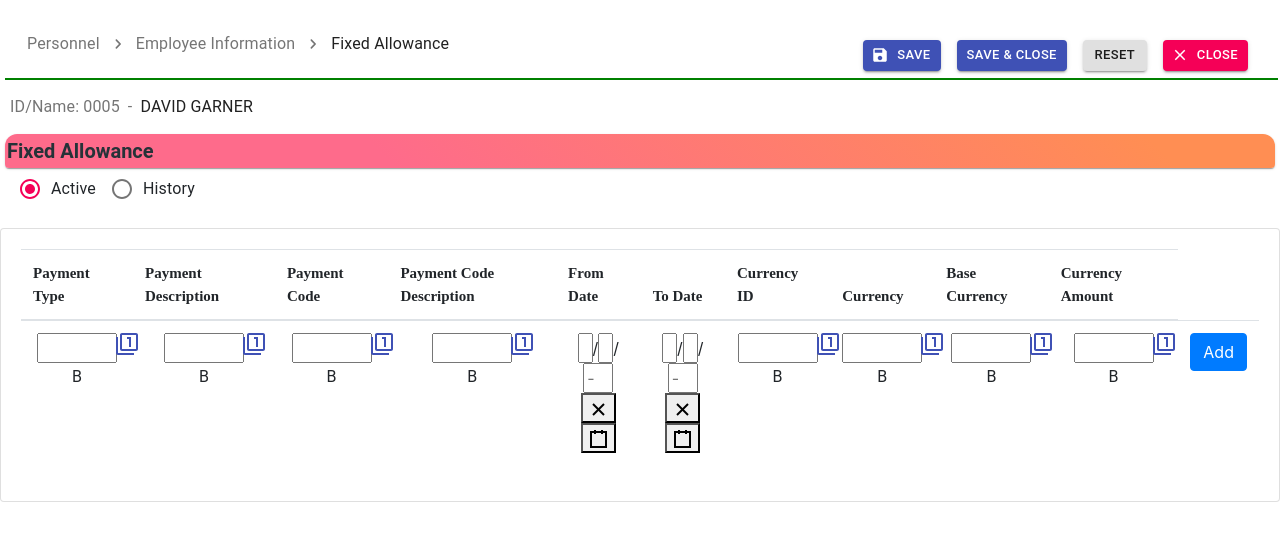
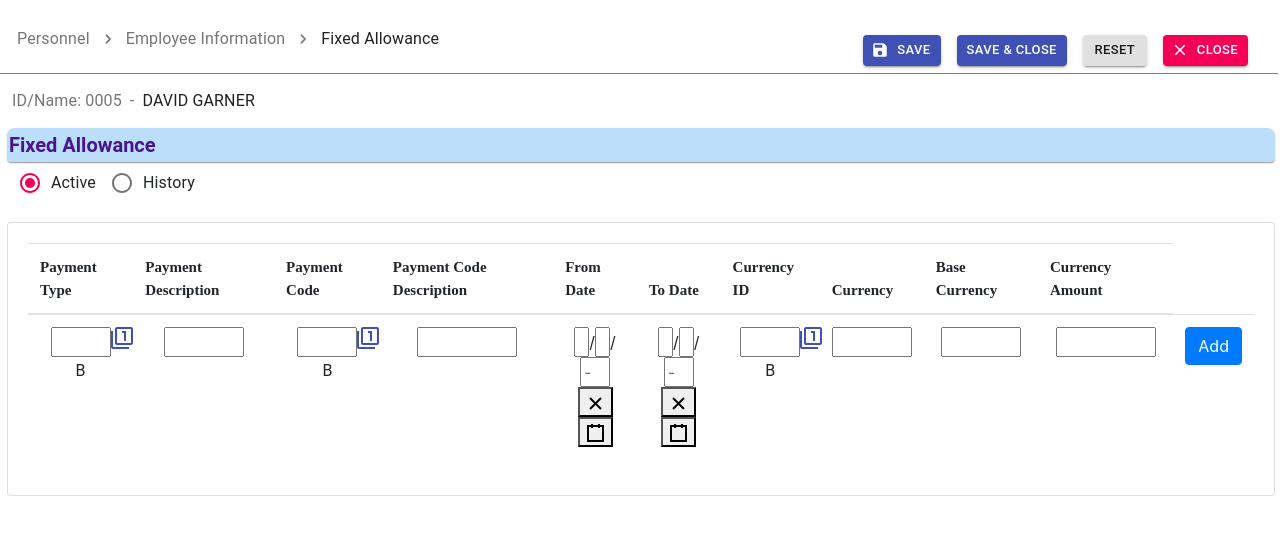
Before and after one commit to rareh21/React-Project, a React (Create React App) app: page / in a window 1280 px wide. Shown: the top 540 px of the page. Built offline with nearby package versions, Linux system fonts and the light colour scheme.

Commit message:
edited the color

```diff
--- a/src/App.js
+++ b/src/App.js
@@ -10,22 +10,24 @@ import './App.css';
 function App() {
   return (
     <div className="App">
-      <div className="row-reverse" style={{marginTop:10, marginLeft:5, marginRight:2, marginBottom:10, borderBottom:"2px solid green", padding:22}}>
+      <div className="row-reverse" style={{marginTop:5, marginLeft:-5, marginRight:2, marginBottom:10, borderBottom:"1px solid grey", padding:22}}>
         <div>
         <ReactButton />
         <SimpleBreadcrumbs />
         </div>
       </div>
-      <div style={{marginTop:10, marginLeft:5, marginRight:2, marginBottom:10, padding:5}}>
+      <div style={{marginTop:10, marginLeft:7, marginRight:2, marginBottom:10, padding:5}}>
       <SecondBreadcrumbs />
       </div>
-      <div style={{marginLeft:5,marginRight:5}}>
+      <div style={{marginLeft:7,marginRight:5}}>
       <FirstGrid />
       </div>
       <div style={{textAlign:"left", marginLeft:20}}>
         <Example />
       </div>
+      <div style={{marginLeft:7,marginRight:5}}>
       <Form />
+      </div>
     </div>
   );
 }
--- a/src/components/Dialog.js
+++ b/src/components/Dialog.js
@@ -56,7 +56,7 @@ export default function SimpleDialogDemo() {
   };
   const mystyle = {
     position: "relative",
-    left: 50,
+    left: 41,
     bottom: 85
   };
 
--- a/src/components/FirstGrid.js
+++ b/src/components/FirstGrid.js
@@ -20,7 +20,7 @@ export default function FirstGrid() {
     <div className={classes.root}>
       <Grid container spacing={3}>
         <Grid item xs={12}>
-          <Paper className={classes.paper} style={{textAlign:'left', color:'#263238', background: 'linear-gradient(45deg, #FE6B8B 30%, #FF8E53 90%)',borderTopLeftRadius: 12, borderTopRightRadius: 12,fontSize:20, fontFamily:'Roboto', fontWeight:'bold'}}>Fixed Allowance</Paper>
+          <Paper className={classes.paper} style={{textAlign:'left', color:'#4a148c', backgroundColor: '#bbdefb',borderTopLeftRadius: 8, borderTopRightRadius: 8,fontSize:20, fontFamily:'Roboto', fontWeight:'bold'}}>Fixed Allowance</Paper>
         </Grid>
       </Grid>
     </div>
--- a/src/components/SecondAddress.js
+++ b/src/components/SecondAddress.js
@@ -7,7 +7,7 @@ import Link from '@material-ui/core/Link';
 const useStyles = makeStyles((theme) => ({
   root: {
     '& > * + *': {
-      marginTop: theme.spacing(2),
+      marginTop: theme.spacing(1),
     },
   },
 }));
--- a/src/components/taskList.js
+++ b/src/components/taskList.js
@@ -9,20 +9,18 @@ const TaskList = (props) => {
       return (
         <tr key={val.index}>
           <td colSpan="1" style={{}}>
-            <input type="text"  name="payment_type" data-id={idx} id={payment_type}  style={{width:80}} />
+            <input type="text"  name="payment_type" data-id={idx} id={payment_type}  style={{width:60}} />
             <SimpleDialogDemo />
           </td>
           <td colSpan="1">
             <input type="text"  name="payment_description" id={payment_description} data-id={idx}  style={{width:80}} />
+          </td>
+          <td colSpan="1">
+            <input type="text"  name="payment_code" id={payment_code} data-id={idx}  style={{width:60}} />
             <SimpleDialogDemo />
           </td>
           <td colSpan="1">
-            <input type="text"  name="payment_code" id={payment_code} data-id={idx}  style={{width:80}} />
-            <SimpleDialogDemo />
-          </td>
-          <td colSpan="1">
-            <input type="text"  name="payment_code_description" id={payment_code_description} data-id={idx}  style={{width:80}} />
-            <SimpleDialogDemo />
+            <input type="text"  name="payment_code_description" id={payment_code_description} data-id={idx}  style={{width:100}} />
           </td>
           <td colSpan="1">
             <Datefce />
@@ -31,20 +29,17 @@ const TaskList = (props) => {
           <Datefce />
           </td>
           <td colSpan="1">
-            <input type="text"  name="currency_id" id={currency_id} data-id={idx}  style={{width:80}} />
+            <input type="text"  name="currency_id" id={currency_id} data-id={idx}  style={{width:60}} />
             <SimpleDialogDemo />
           </td>
           <td colSpan="1">
             <input type="text"  name="currency" id={currency} data-id={idx}  style={{width:80}} />
-            <SimpleDialogDemo />
           </td>
           <td colSpan="1">
             <input type="text"  name="base_currency" id={base_currency} data-id={idx}  style={{width:80}} />
-            <SimpleDialogDemo />
           </td>
           <td colSpan="1">
-            <input type="text"  name="currency_amount" id={currency_amount  } data-id={idx}  style={{width:80}} />
-            <SimpleDialogDemo />
+            <input type="text"  name="currency_amount" id={currency_amount  } data-id={idx}  style={{width:100}} />
           </td>
 
           <td>
```
